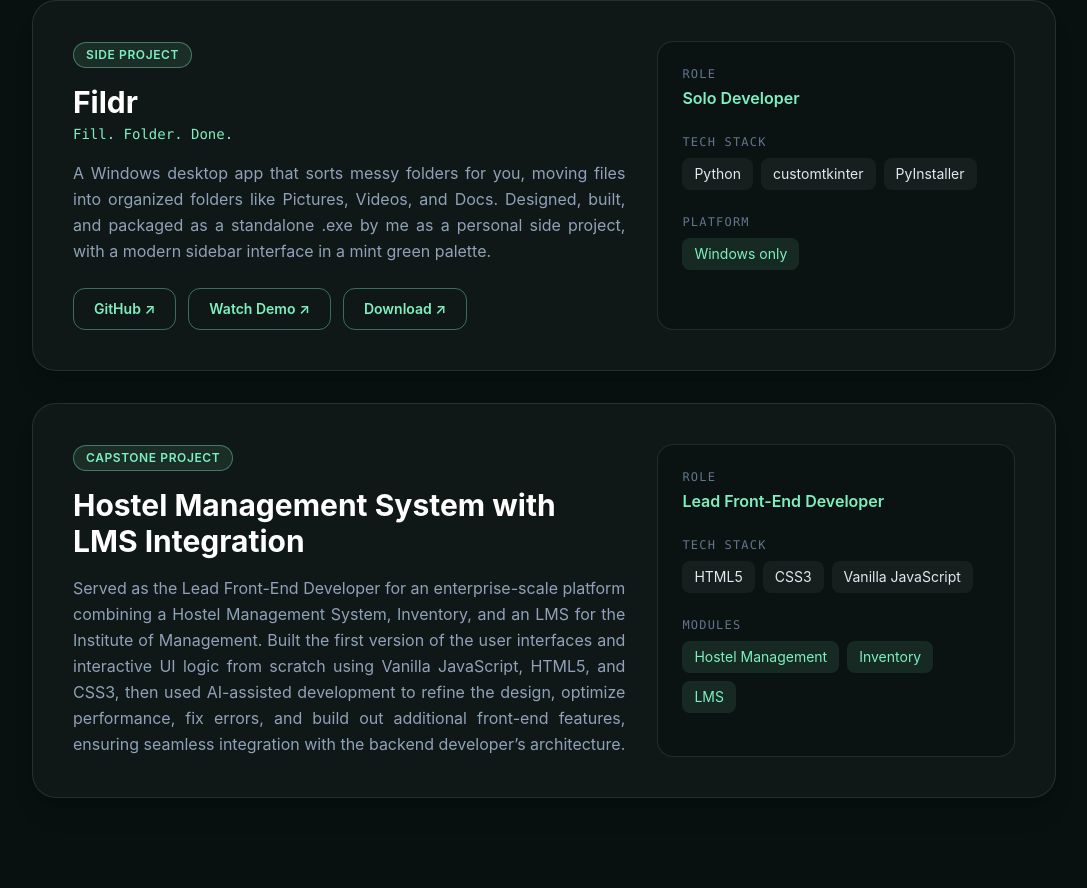
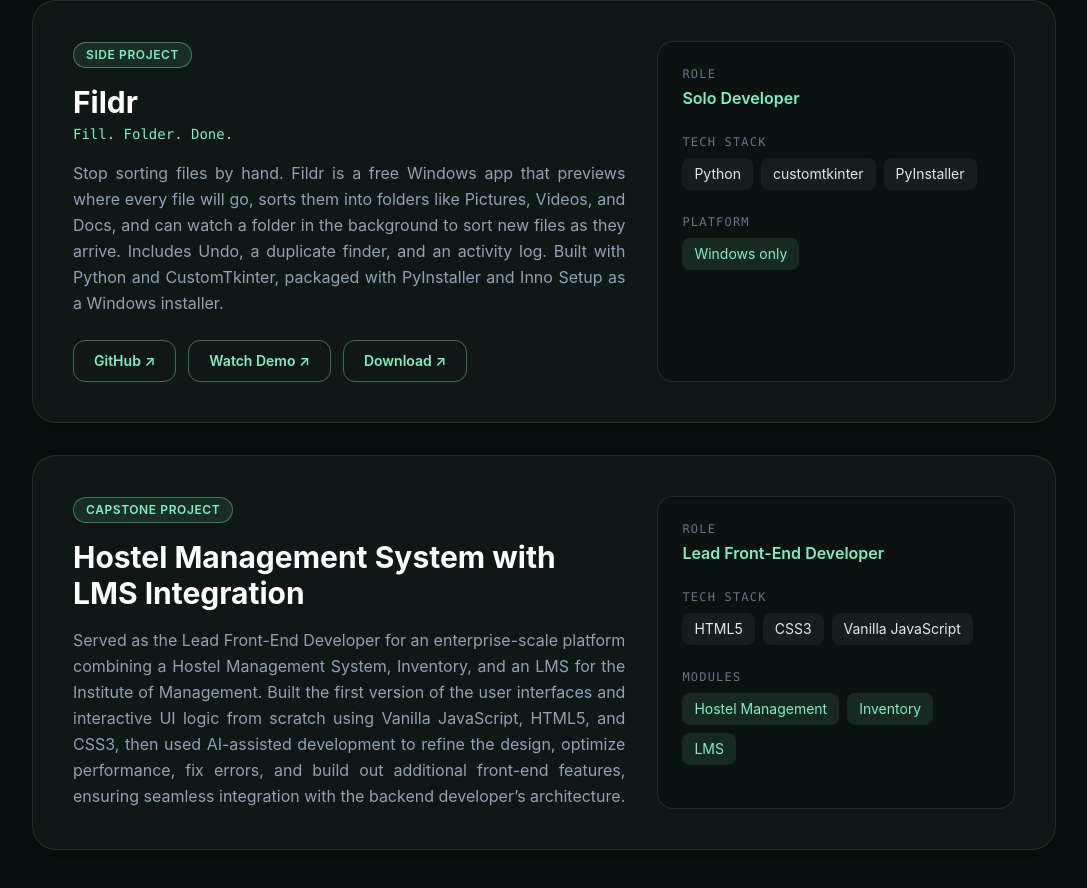
Before and after one commit to Ganawil60/LiwanagPortfollio, a React (Vite) app: page / in a window 1280 px wide. Shown: the part 2026-2914 px from the top of the page, without its empty margins (96-1183 px from the left). Built offline with nearby package versions, Linux system fonts and the light colour scheme.

Commit message:
Revise Fildr project description for clarity
Updated the description of the Fildr project to provide more detailed information about its features and functionality.

```diff
--- a/src/App.jsx
+++ b/src/App.jsx
@@ -28,7 +28,7 @@ const PROJECTS = [
     tag: 'Side Project',
     title: 'Fildr',
     tagline: 'Fill. Folder. Done.',
-    desc: 'A Windows desktop app that sorts messy folders for you, moving files into organized folders like Pictures, Videos, and Docs. Designed, built, and packaged as a standalone .exe by me as a personal side project, with a modern sidebar interface in a mint green palette.',
+    desc: 'Stop sorting files by hand. Fildr is a free Windows app that previews where every file will go, sorts them into folders like Pictures, Videos, and Docs, and can watch a folder in the background to sort new files as they arrive. Includes Undo, a duplicate finder, and an activity log. Built with Python and CustomTkinter, packaged with PyInstaller and Inno Setup as a Windows installer.',
     role: 'Solo Developer',
     stack: ['Python', 'customtkinter', 'PyInstaller'],
     extraLabel: 'Platform',
```
